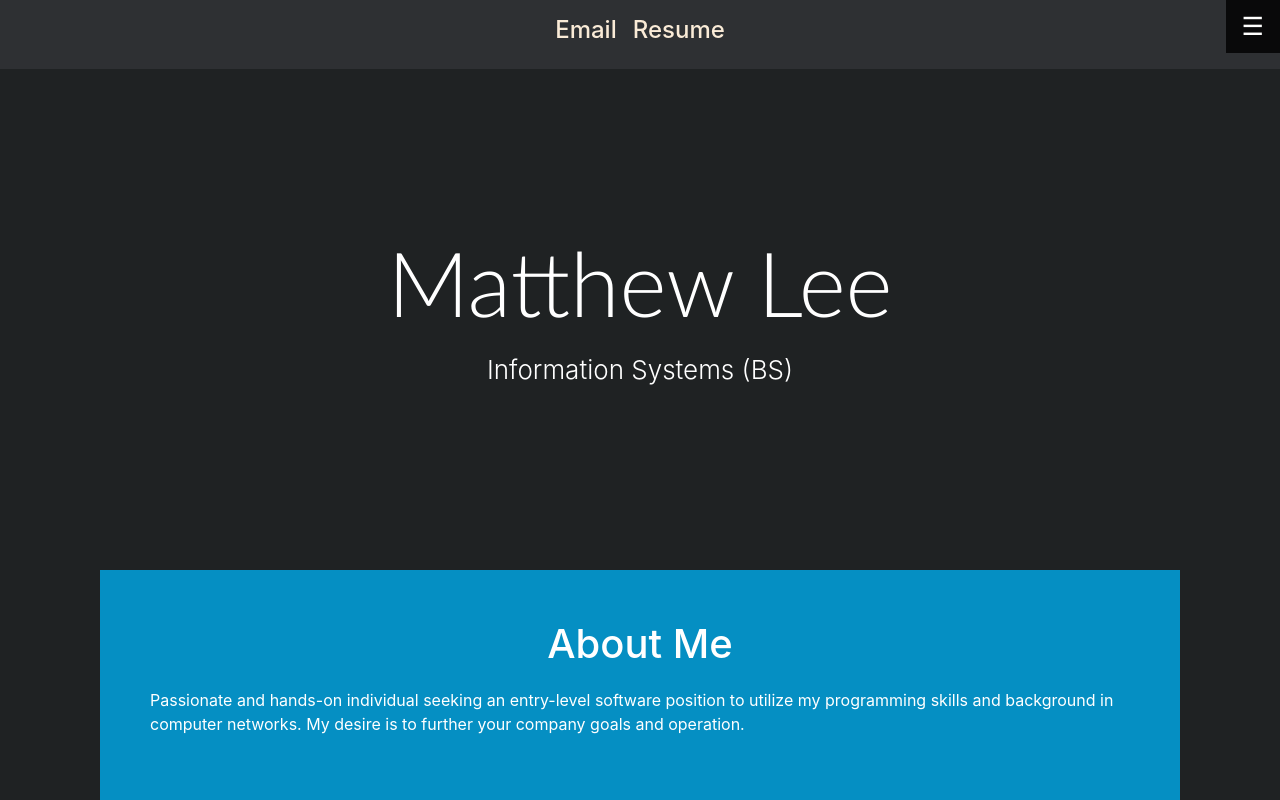
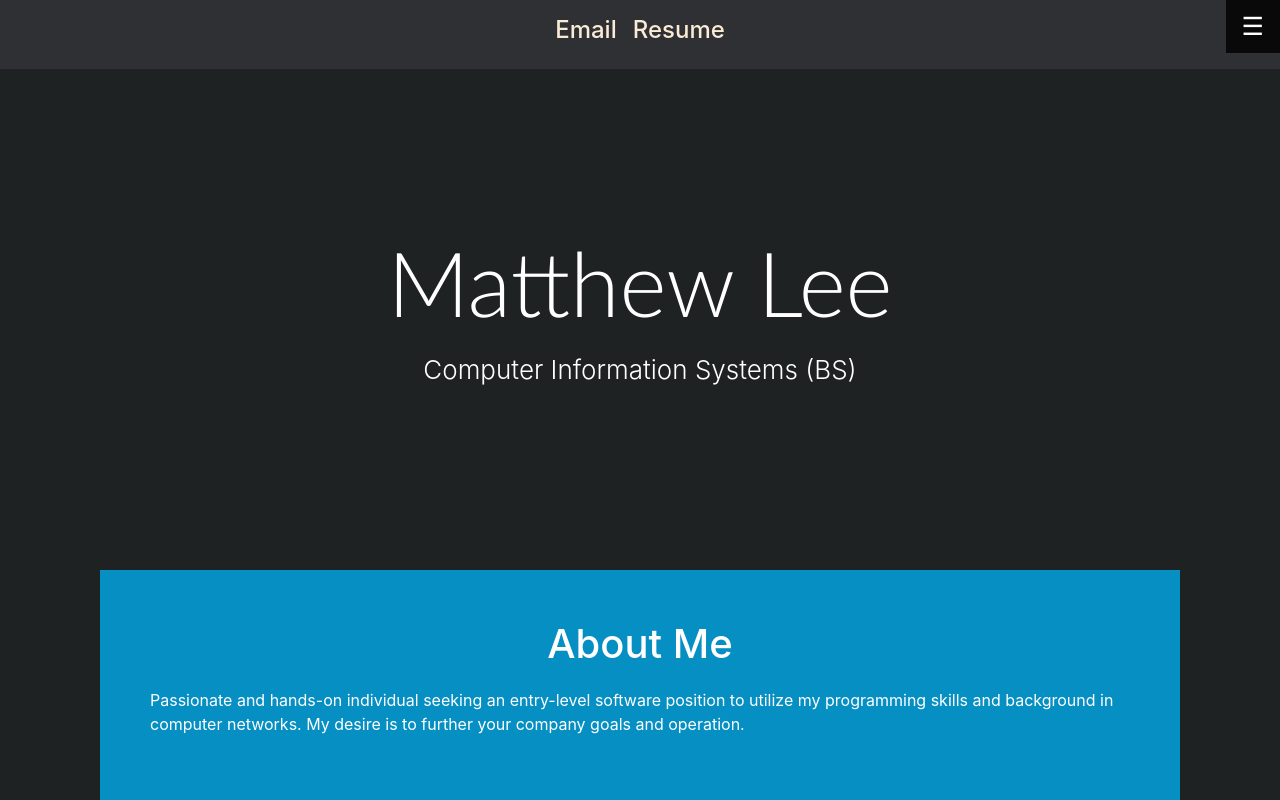
Before and after one commit to MattPlum/mattplum.github.io, a plain HTML site: page index.html in a window 1280 px wide. Shown: the top 800 px of the page. Drawn offline with Linux system fonts and the light colour scheme; a script that the page names is missing.

Commit message:
computer ino sys

```diff
--- a/index.html
+++ b/index.html
@@ -36,7 +36,7 @@
 
             <div id="headerText" class="headerText">
                 <h1><b>Matthew Lee</b></h1>
-                <h2>Information Systems (BS)</h2>
+                <h2>Computer Information Systems (BS)</h2>
             </div>
         </div>
         <!-- About Me section -->
```
